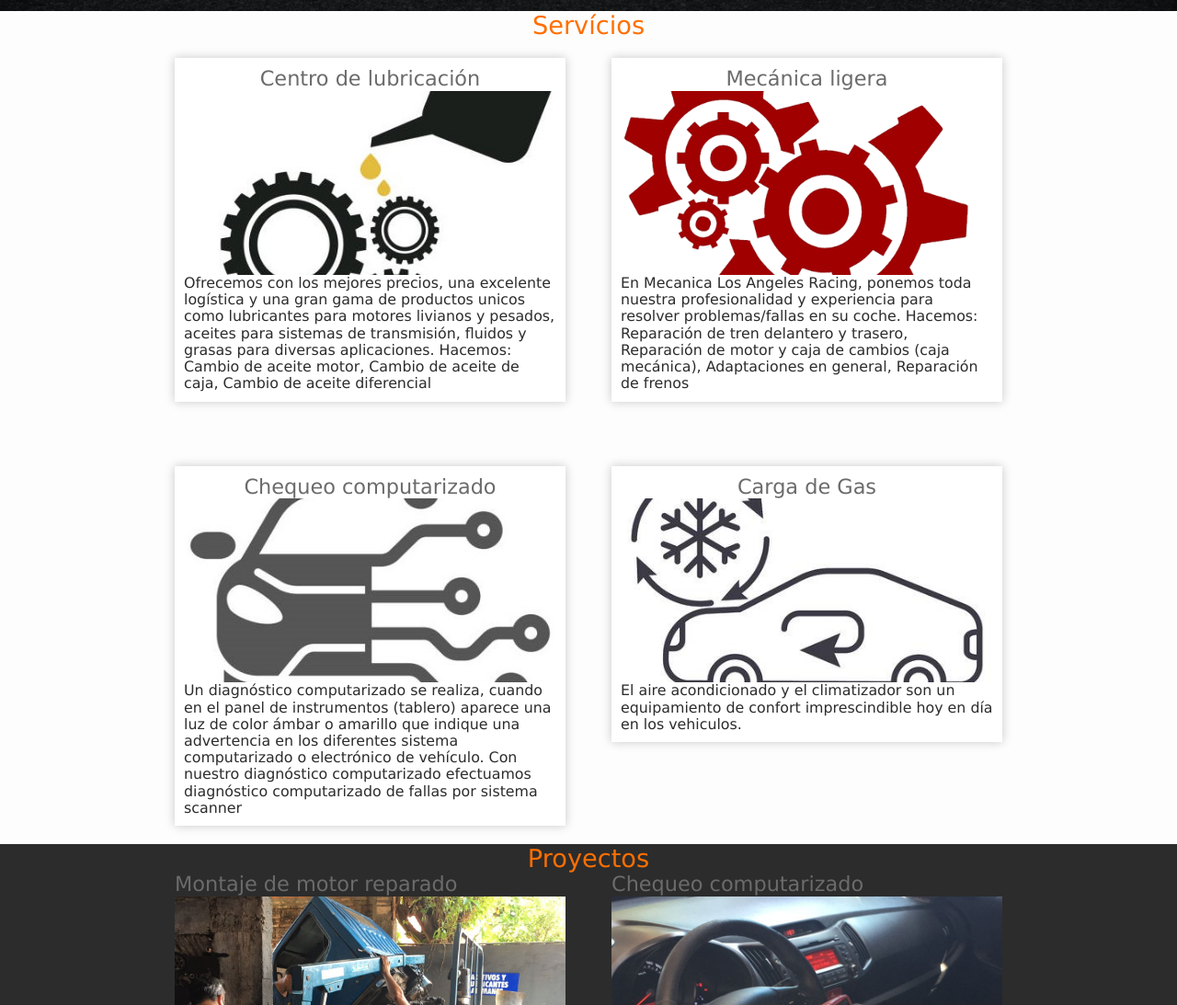
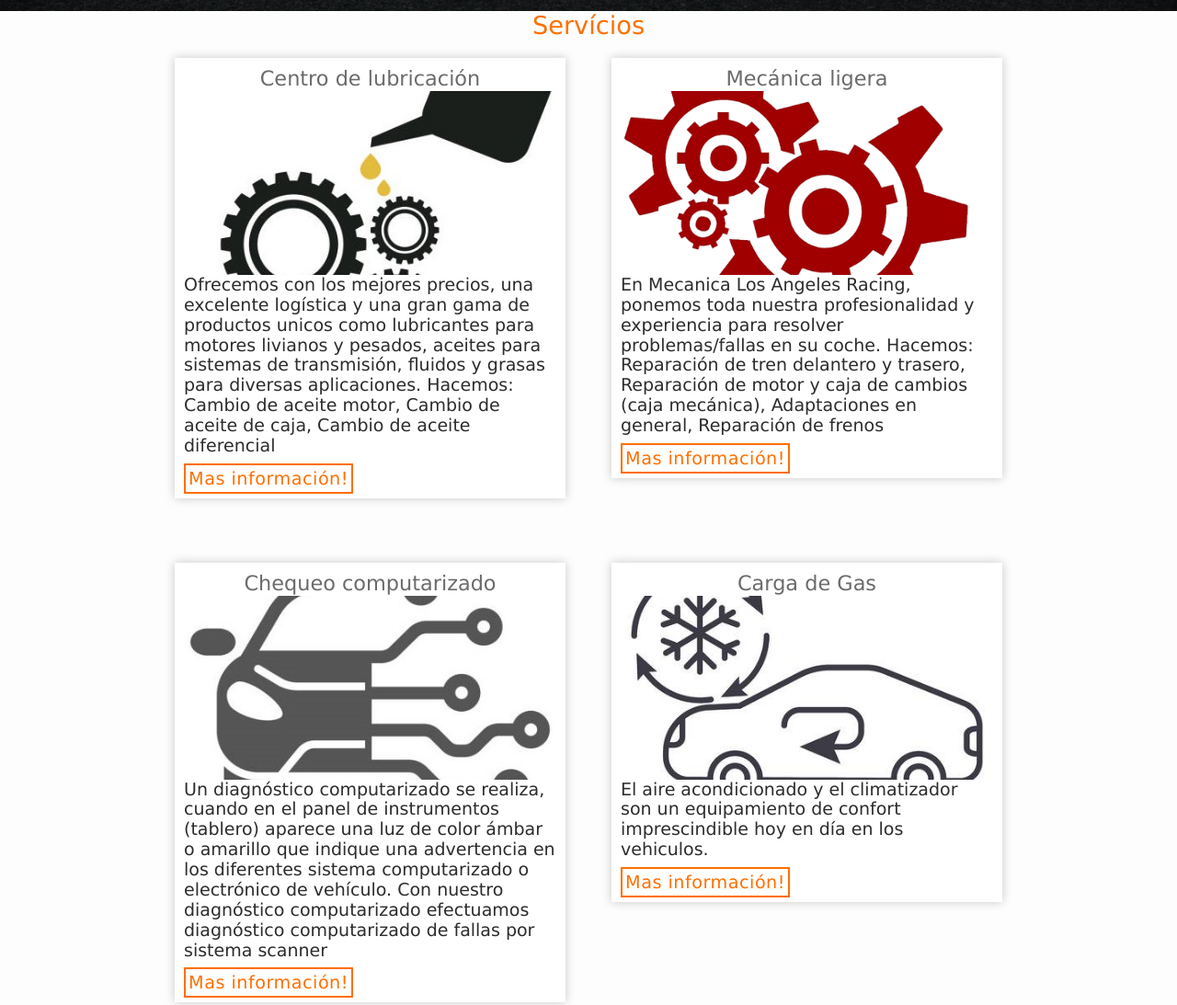
Before and after one commit to DamianAl99/Taller-Los-Angeles, a plain HTML site: page index.html in a window 1280 px wide. Shown: the part 788-1881 px from the top of the page at 92% size. Drawn offline with Linux system fonts and the light colour scheme.

Commit message:
nuevos btns

```diff
--- a/js/index.js
+++ b/js/index.js
@@ -71,25 +71,29 @@ const ServiciosJson = [
     title: "Centro de lubricación",
     descriptions:
       "Ofrecemos con los mejores precios, una excelente logística y una gran gama de productos unicos como lubricantes para motores livianos y pesados, aceites para sistemas de transmisión, fluidos y grasas para diversas aplicaciones. Hacemos: Cambio de aceite motor, Cambio de aceite de caja, Cambio de aceite diferencial ",
-      img: "images/centro de lubricacion.jpg"
+      img: "images/centro de lubricacion.jpg",
+      mensaje: "https://api.whatsapp.com/send?phone=595972435586&text=Buenas!%20Estoy%20interesado%20en%20lubricantes.."
   },
   {
     title: "Mecánica ligera",
     descriptions:
       "En Mecanica Los Angeles Racing, ponemos toda nuestra profesionalidad y experiencia para resolver problemas/fallas en su coche. Hacemos: Reparación de tren delantero y trasero, Reparación de motor y caja de cambios (caja mecánica), Adaptaciones en general, Reparación de frenos",
-      img: "images/mecanica-ligera.png"
+      img: "images/mecanica-ligera.png",
+      mensaje: "https://api.whatsapp.com/send?phone=595972435586&text=Buenas!%20Estoy%20interesado%20en%20un%20presupuesto.."
   },
   {
     title: "Chequeo computarizado",
     descriptions:
       "Un diagnóstico computarizado se realiza, cuando en el panel de instrumentos (tablero) aparece una luz de color ámbar o amarillo que indique una advertencia en los diferentes sistema computarizado o electrónico de vehículo. Con nuestro diagnóstico computarizado efectuamos diagnóstico computarizado de fallas por sistema scanner",
-      img: "images/chequeo computarizado.jpg"
+      img: "images/chequeo computarizado.jpg",
+      mensaje: "https://api.whatsapp.com/send?phone=595972435586&text=Buenas!%20Estoy%20interesado%20en%20un%20chequeo%20computarizado.."
   },
   {
     title: "Carga de Gas",
     descriptions:
       "El aire acondicionado y el climatizador son un equipamiento de confort imprescindible hoy en día en los vehiculos.",
-      img: "images/carga de gas.jpg"
+      img: "images/carga de gas.jpg",
+      mensaje: "https://api.whatsapp.com/send?phone=595972435586&text=Buenas!%20Estoy%20interesado%20en%20carga%20de%20gas.."
   },
 ];
 
@@ -152,11 +156,12 @@ const pintarServiciosJson = () => {
   ServiciosJson.forEach((servicio) => {
     content += `
         <div class="item-servicios">
-        <div class="title">${servicio.title}</div>
-        <div><img src="${servicio.img}"></div>
-        <div class="description">
+          <div class="title">${servicio.title}</div>
+          <div><img src="${servicio.img}"></div>
+          <div class="description">
             <p>${servicio.descriptions}</p>
-        </div>
+          </div>
+          <a class="servicio_mensaje" href="${servicio.mensaje}">Mas información!</a>
         </div>`;
   });
   divServicios.innerHTML = content;
--- a/styles/style.css
+++ b/styles/style.css
@@ -68,10 +68,11 @@ a {
   color: var(--text-color);
   text-align: center;
 }
-.decription {
+.description {
   font-size: 1em;
   color: var(--text-color);
   text-align: left;
+  margin-bottom: 14px;
 }
 .p {
   font-size: 0.8em;
@@ -105,6 +106,13 @@ span {
 .btn {
   width: 100%;
   margin-bottom: 10px;
+}
+.servicio_mensaje{
+  color: var(--orange-color);
+  font-size: 1.2em;
+  letter-spacing: 0.5px;
+  border: 2px solid var(--orange-color);
+  animation: botonResaltante 0.89s infinite;
 }
 .btn button {
   width: 150px;
@@ -447,6 +455,17 @@ footer .derechos p a {
     transform: rotate(0deg);
   }
 }
+@keyframes botonResaltante {
+  0% {
+    padding: 0;
+  }
+  50% {
+    padding: 5px;
+  }
+  100%{
+    padding: 0;
+  }
+}
 
 @media screen and (min-width: 600px) {
   #servicios .item-servicios {
@@ -468,10 +487,11 @@ footer .derechos p a {
     color: var(--text-color);
     text-align: center;
   }
-  .decription {
+  .description {
     font-size: 1.2em;
     color: var(--text-color);
     text-align: left;
+    margin-bottom: 14px;
   }
   p {
     font-size: 0.99em;
```
